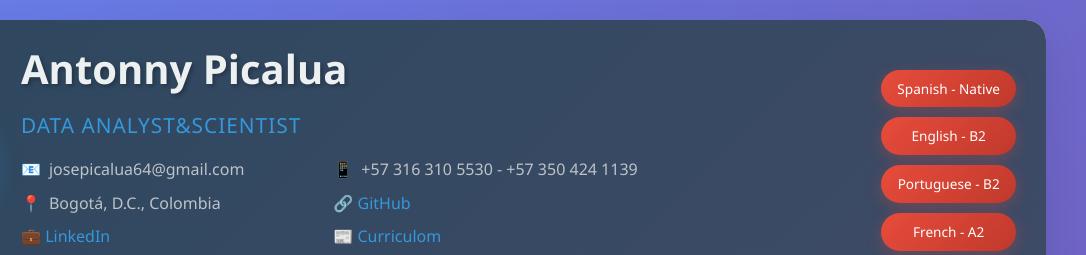
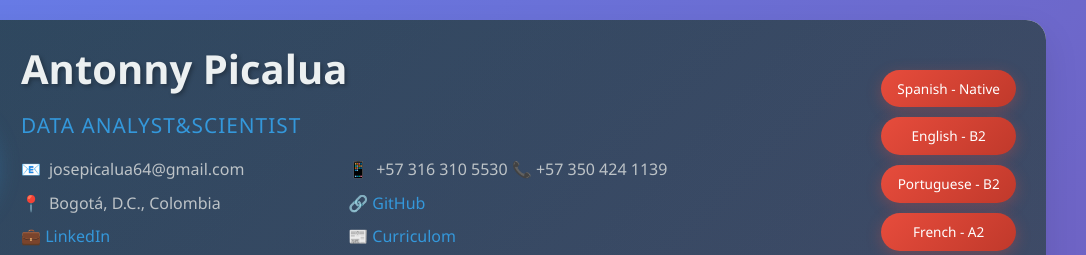
Before and after one commit to JosePicalua/JosePicalua.github.io, a plain HTML site: page index.html in a window 1280 px wide. Shown: the top 255 px of the page, 194-1280 px from the left. Drawn offline with Linux system fonts and the light colour scheme.

Commit message:
emoji llamada

```diff
--- a/index.html
+++ b/index.html
@@ -22,7 +22,7 @@
                         </div>
                         <div class="contact-item">
                             <span>📱</span>
-                            <span>+57 316 310 5530 - +57 350 424 1139</span>
+                            <span>+57 316 310 5530  📞 +57 350 424 1139</span>
                         </div>
                         <div class="contact-item">
                             <span>📍</span>
```
